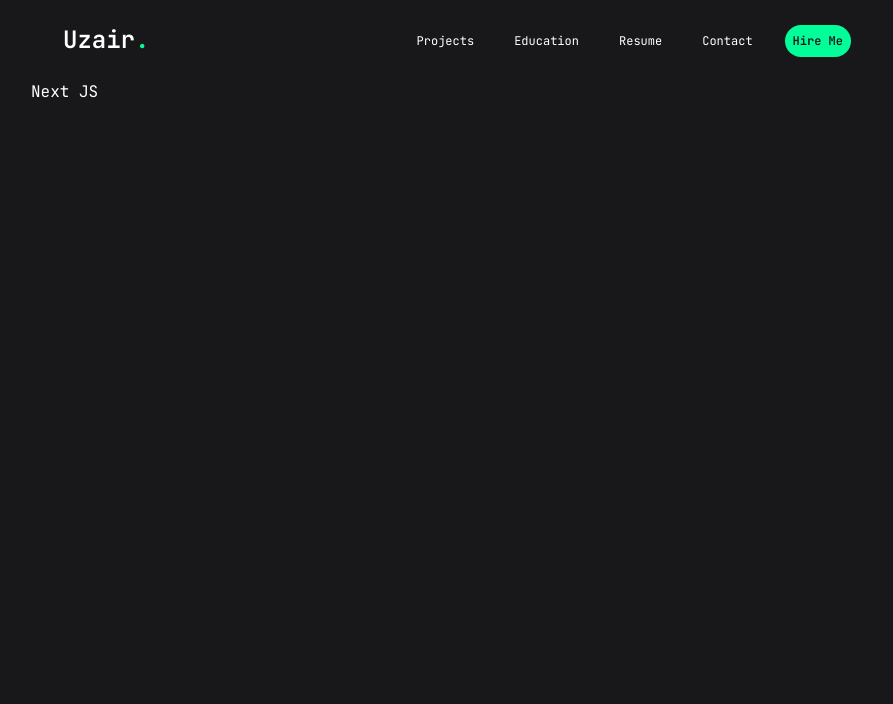
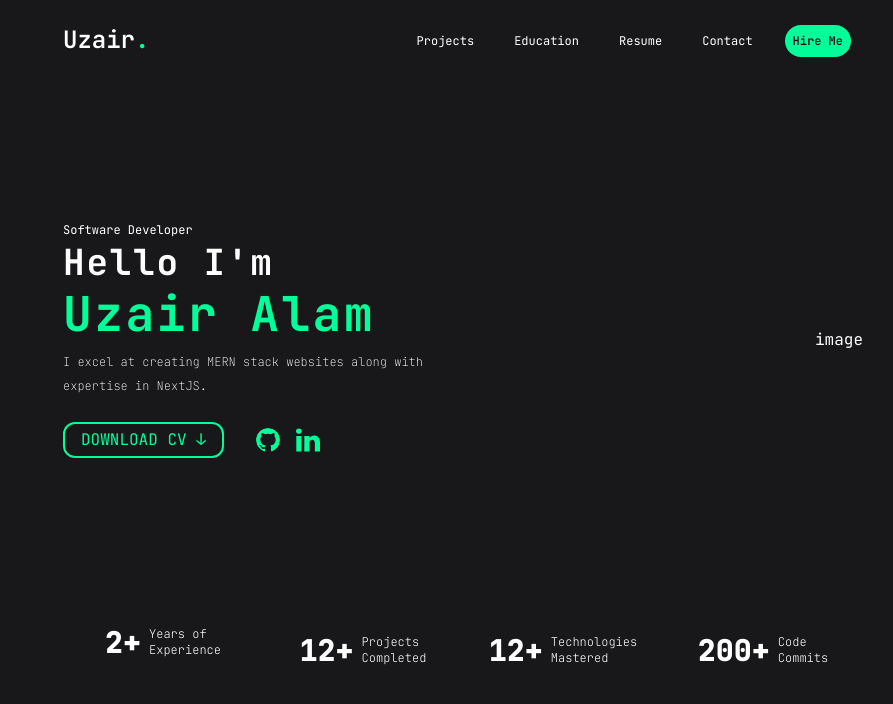
Before and after one commit to Armin1723/portfolio, a Next.js app: page / in a window 1280 px wide. Shown: the top 704 px of the page, without its empty margins (177-1070 px from the left). Built offline with nearby package versions, Linux system fonts and the light colour scheme.

Commit message:
add: Hero Section

```diff
--- a/Components/Footer.tsx
+++ /dev/null
@@ -1,11 +0,0 @@
-import React from 'react'
-
-const Footer = () => {
-  return (
-    <div>
-      Footer
-    </div>
-  )
-}
-
-export default Footer
--- a/Components/Navbar.tsx
+++ b/Components/Navbar.tsx
@@ -14,7 +14,7 @@ const Navbar = () => {
           const isActive = pathname.includes(link.href) ? 'text-neon-green border-b-2 border-neon-green' : ''
           const specialButton = link.name === 'Hire Me' ? 'bg-neon-green text-zinc-900 rounded-2xl hover:text-black hover:border-b-0 font-semibold' : ''
           return (
-            <a key={index} href={link.href} className={`text-xs md:mx-3 ${specialButton} ${isActive} p-2 hover:text-neon-green `}>{link.name}</a>
+            <Link key={index} href={link.href} className={`text-xs md:mx-3 ${specialButton} ${isActive} p-2 hover:text-neon-green transition-all`}>{link.name}</Link>
           )}
         )}
       </div>
--- /dev/null
+++ b/Components/Numbers.tsx
@@ -0,0 +1,43 @@
+'use client'
+import React from "react";
+import CountUp from "react-countup";
+
+const Numbers = () => {
+  return (
+    <div className="numbers grid grid-cols-2 md:grid-cols-4 space-y-4 py-4 place-items-stretch">
+      <div className="exp flex items-center gap-2 justify-center">
+        <div className="text-3xl font-extrabold">
+          <CountUp end={2} duration={3} />
+          <span>+</span>
+        </div>
+        <p className="text-xs font-extralight">Years of <br/> Experience</p>
+      </div>
+
+      <div className="exp flex items-center gap-2 justify-center">
+        <div className="text-3xl font-extrabold">
+          <CountUp end={12} duration={3} />
+          <span>+</span>
+        </div>
+        <p className="text-xs font-extralight">Projects <br/> Completed</p>
+      </div>
+
+      <div className="exp flex items-center gap-2 justify-center ">
+        <div className="text-3xl font-extrabold">
+          <CountUp end={12} duration={3} />
+          <span>+</span>
+        </div>
+        <p className="text-xs font-extralight">Technologies <br/> Mastered</p>
+      </div>
+
+      <div className="exp flex items-center gap-2 justify-center">
+        <div className="text-3xl font-extrabold">
+          <CountUp end={200} duration={3} />
+          <span>+</span>
+        </div>
+        <p className="text-xs font-extralight">Code <br/> Commits</p>
+      </div>
+    </div>
+  );
+};
+
+export default Numbers;
--- a/app/layout.tsx
+++ b/app/layout.tsx
@@ -2,7 +2,6 @@ import type { Metadata } from "next";
 import { JetBrains_Mono } from "next/font/google";
 import "./globals.css";
 import Navbar from "@/Components/Navbar";
-import Footer from "@/Components/Footer";
 
 const jetBrainsMono = JetBrains_Mono({
   subsets: ["latin"],
@@ -22,7 +21,7 @@ export default function RootLayout({
   return (
     <html lang="en">
       <body
-        className={`${jetBrainsMono.className} flex flex-col items-center w-screen min-h-screen bg-zinc-900 text-white selection:bg-[#78fdc8] selection:text-zinc-900`}
+        className={`${jetBrainsMono.className} flex flex-col items-center justify-between w-screen min-h-screen bg-zinc-900 text-white selection:bg-[#78fdc8] selection:text-zinc-900`}
       >
         <Navbar />
         <main className="flex-grow">{children}</main>
--- a/app/page.tsx
+++ b/app/page.tsx
@@ -1,11 +1,63 @@
-import React from 'react'
+import Numbers from "@/Components/Numbers";
+import React from "react";
 
 const page = () => {
   return (
-    <div className='w-[100vw] lg:w-[70vw] px-4'>
-      Next JS
-    </div>
-  )
-}
+    <section className="w-[100vw] lg:w-[70vw] px-6 lg:px-12">
+      <div className="hero flex h-[65vh] flex-row justify-between items-center max-sm:flex-col-reverse">
+        <div className="details max-lg:px-2 flex items-left flex-col justify-center md:w-1/2">
+          <p className="line1 text-xs">Software Developer</p>
+          <p className="line2 text-4xl overflow-hidden py-1 font-bold tracking-wider">
+            Hello I'm
+          </p>
+          <p className="line3 text-5xl overflow-hidden py-1 text-neon-green font-bold tracking-wider">
+            Uzair Alam
+          </p>
+          <p className="py-2 font-thin text-xs leading-6">
+            I excel at creating MERN stack websites along with expertise in
+            NextJS.
+          </p>
+          <div className="interactions mt-4 flex gap-4 items-center">
+            <button className="px-4 py-1 select-none rounded-xl border-2 border-neon-green text-neon-green mr-4 hover:bg-neon-green hover:text-gray-900 uppercase transition-all duration-300">
+              Download CV
+              ↓
+            </button>
+            <a href="https://github.com/Armin1723" target="blank">
+              <svg
+                xmlns="http://www.w3.org/2000/svg"
+                viewBox="0 0 16 16"
+                id="Github"
+                className="h-6 w-6 hover:opacity-75 rounded-full cursor-pointer"
+              >
+                <path
+                  fill="#01fe98"
+                  d="M7.999 0C3.582 0 0 3.596 0 8.032a8.031 8.031 0 0 0 5.472 7.621c.4.074.546-.174.546-.387 0-.191-.007-.696-.011-1.366-2.225.485-2.695-1.077-2.695-1.077-.363-.928-.888-1.175-.888-1.175-.727-.498.054-.488.054-.488.803.057 1.225.828 1.225.828.714 1.227 1.873.873 2.329.667.072-.519.279-.873.508-1.074-1.776-.203-3.644-.892-3.644-3.969 0-.877.312-1.594.824-2.156-.083-.203-.357-1.02.078-2.125 0 0 .672-.216 2.2.823a7.633 7.633 0 0 1 2.003-.27 7.65 7.65 0 0 1 2.003.271c1.527-1.039 2.198-.823 2.198-.823.436 1.106.162 1.922.08 2.125.513.562.822 1.279.822 2.156 0 3.085-1.87 3.764-3.652 3.963.287.248.543.738.543 1.487 0 1.074-.01 1.94-.01 2.203 0 .215.144.465.55.386A8.032 8.032 0 0 0 16 8.032C16 3.596 12.418 0 7.999 0z"
+                  className="color5c6bc0 svgShape"
+                ></path>
+              </svg>
+            </a>
 
-export default page
+            <a href="https://linkedin.com/in/uzair1723" target="blank">
+              <svg
+                xmlns="http://www.w3.org/2000/svg"
+                viewBox="0 5 1036 990"
+                id="Linkedin"
+                className="h-6 w-6 hover:opacity-75 cursor-pointer "
+              >
+                <path
+                  d="M0 120c0-33.334 11.667-60.834 35-82.5C58.333 15.833 88.667 5 126 5c36.667 0 66.333 10.666 89 32 23.333 22 35 50.666 35 86 0 32-11.333 58.666-34 80-23.333 22-54 33-92 33h-1c-36.667 0-66.333-11-89-33S0 153.333 0 120zm13 875V327h222v668H13zm345 0h222V622c0-23.334 2.667-41.334 8-54 9.333-22.667 23.5-41.834 42.5-57.5 19-15.667 42.833-23.5 71.5-23.5 74.667 0 112 50.333 112 151v357h222V612c0-98.667-23.333-173.5-70-224.5S857.667 311 781 311c-86 0-153 37-201 111v2h-1l1-2v-95H358c1.333 21.333 2 87.666 2 199 0 111.333-.667 267.666-2 469z"
+                  fill="#01fe98"
+                  className="color000000 svgShape"
+                ></path>
+              </svg>
+            </a>
+          </div>
+        </div>
+        <div className="image">image</div>
+      </div>
+      <Numbers/>
+    </section>
+  );
+};
+
+export default page;
--- a/package.json
+++ b/package.json
@@ -19,6 +19,7 @@
     "lucide-react": "^0.395.0",
     "next": "14.2.4",
     "react": "^18",
+    "react-countup": "^6.5.3",
     "react-dom": "^18",
     "tailwind-merge": "^2.3.0",
     "tailwindcss-animate": "^1.0.7"
```
Also changed, not shown: 1 other file (tests, documents, lock files or other folders).
